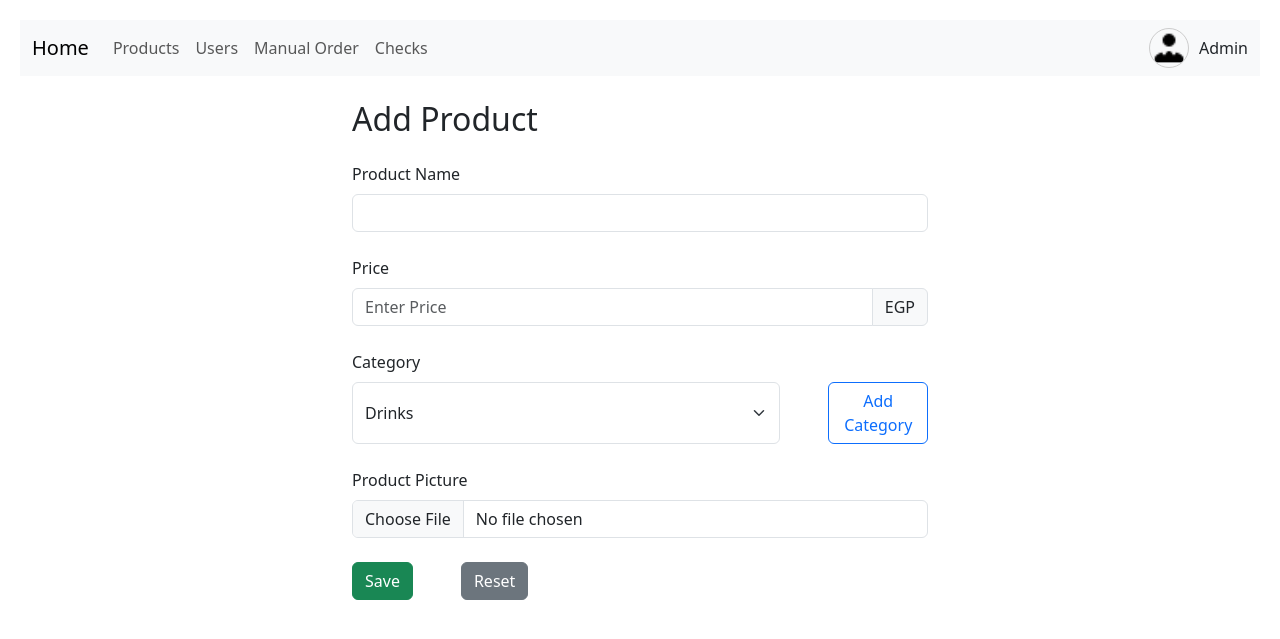
After one commit to N0URHAN01/Cafeteria-project-ITI, a PHP site: page /views/users/add_product.php in a window 1280 px wide. The commit adds this page. Shown: the top 639 px of the page. Run offline with PHP 8.4, Linux system fonts and the light colour scheme; a stand-in replaces the project's code that opens the database connection.

Commit message:
screen9 add product

```diff
--- /dev/null
+++ b/views/users/add_product.php
@@ -0,0 +1,111 @@
+<?php include 'config.php'; ?>
+
+<!DOCTYPE html>
+<html lang="en">
+<head>
+    <meta charset="UTF-8">
+    <meta name="viewport" content="width=device-width, initial-scale=1.0">
+    <title>Add User</title>
+    <link href="https://cdn.jsdelivr.net/npm/bootstrap@5.3.0/dist/css/bootstrap.min.css" rel="stylesheet">
+
+
+    <style>
+        body {
+            padding: 20px;
+        }
+        .container {
+            max-width: 600px;
+            margin: auto;
+        }
+        .navbar {
+            margin-bottom: 20px;
+        }
+        .admin-box {
+            display: flex;
+            align-items: center;
+            gap: 10px;
+        }
+        .admin-box img {
+            width: 40px;
+            height: 40px;
+            border-radius: 50%;
+            border: 1px solid #ccc;
+        }
+
+
+    </style>
+</head>
+<body>
+
+<!-- Navigation Bar -->
+<nav class="navbar navbar-expand-lg navbar-light bg-light">
+    <div class="container-fluid">
+        <a class="navbar-brand" href="#">Home</a>
+        <div class="collapse navbar-collapse">
+            <ul class="navbar-nav me-auto">
+                <li class="nav-item"><a class="nav-link" href="#">Products</a></li>
+                <li class="nav-item"><a class="nav-link" href="#">Users</a></li>
+                <li class="nav-item"><a class="nav-link" href="#">Manual Order</a></li>
+                <li class="nav-item"><a class="nav-link" href="#">Checks</a></li>
+            </ul>
+        </div>
+        <!-- Admin Profile -->
+        <div class="admin-box">
+        <img src="/phpproject/Cafeteria-project-ITI/views/users/public/image/3.png" alt="Admin" />
+
+            <span>Admin</span>
+        </div>
+    </div>
+</nav>
+
+
+
+<!-- Main Content -->
+<div class="container mt-4">
+    <h2 class="mb-4">Add Product</h2>
+    <form action="/phpproject/Cafeteria-project-ITI/views/users/save_product.php" method="POST">
+
+        <!-- Product Name -->
+        <div class="mb-4">
+            <label class="form-label">Product Name</label>
+            <input type="text" class="form-control" name="name" required>
+        </div>
+
+        <!-- Price & EGP beside each other -->
+        <div class="mb-4">
+            <label class="form-label">Price</label>
+            <div class="input-group">
+                <input type="number" class="form-control" name="price" placeholder="Enter Price" required>
+                <span class="input-group-text">EGP</span>
+            </div>
+        </div>
+
+        <!-- Category & Add Category beside each other -->
+        <div class="mb-4">
+            <label class="form-label">Category</label>
+            <div class="d-flex gap-5">
+                <select class="form-select" name="category" required>
+                    <option value="1">Drinks</option>
+                    <option value="2">Snacks</option>
+                </select>
+                <a href="add_category.php" class="btn btn-outline-primary">Add Category</a>
+            </div>
+        </div>
+
+        <!-- Product Picture -->
+        <div class="mb-4">
+            <label class="form-label">Product Picture</label>
+            <input type="file" class="form-control" name="image">
+        </div>
+
+        <!-- Submit & Reset Buttons -->
+        <div class="d-flex gap-5">
+            <button type="submit" class="btn btn-success">Save</button>
+            <button type="reset" class="btn btn-secondary">Reset</button>
+        </div>
+    </form>
+</div>
+
+
+</body>
+</html>
--- a/views/users/index.php
+++ b/views/users/add_user.php
@@ -49,7 +49,7 @@
         </div>
         <!-- Admin Profile -->
         <div class="admin-box">
-        <img src="/phpproject/public/image/3.png" alt="Admin" />
+        <img src="/phpproject/Cafeteria-project-ITI/views/users/public/image/3.png" alt="Admin" />
 
             <span>Admin</span>
         </div>
```
Also changed, not shown: views/users/conf.php (added, +14 -0 lines), views/users/save_product.php (added, +43 -0 lines), views/users/styles.css (+89 -11 lines), views/users/styles1.css (added, +20 -0 lines), uploads/Pasted image (2).png (added), uploads/Pasted image (3).png (added), uploads/Pasted image (4).png (added), uploads/Pasted image.png (added), views/users/uploads/1.png (added), views/users/uploads/Pasted image.png (added), views/users/userhome.php (deleted).
